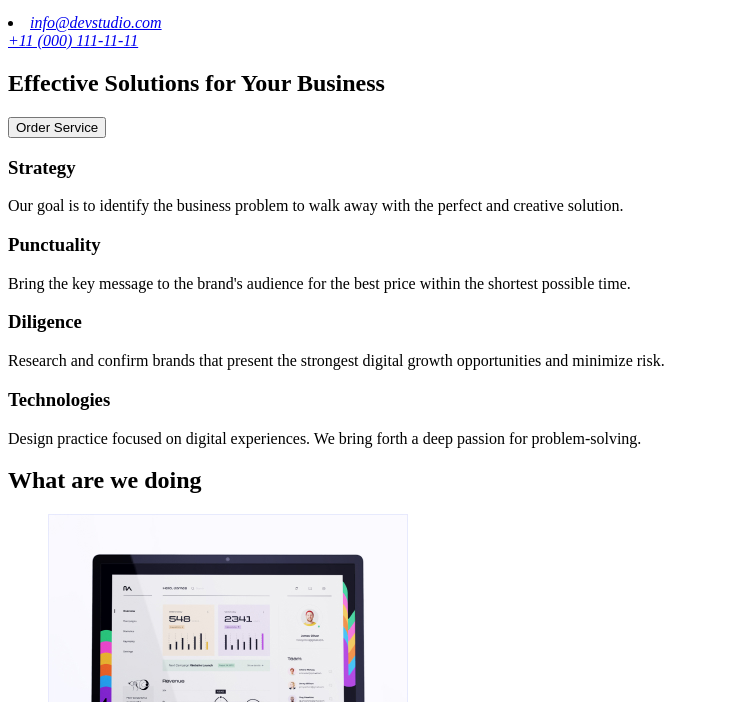
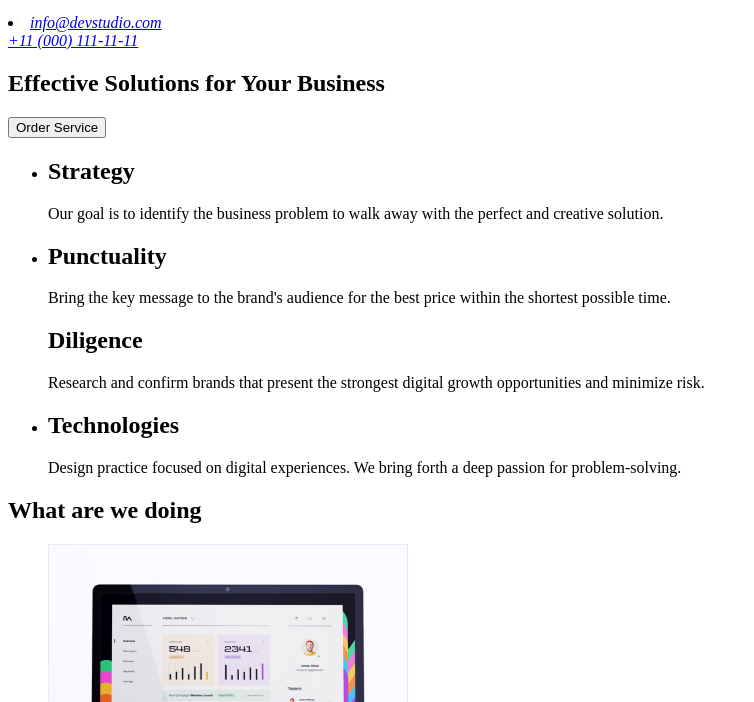
Before and after one commit to innainf/goit-markup-hw-03, a plain HTML site: page index.html in a window 1280 px wide. Shown: the part 98-800 px from the top of the page, without its empty margins (0-754 px from the left). Drawn offline with Linux system fonts and the light colour scheme.

Commit message:
Update index.html

```diff
--- a/index.html
+++ b/index.html
@@ -30,14 +30,22 @@
         <button type="button">Order Service</button>
     </section>
     <section>
-            <h3>Strategy</h3>
-            <p>Our goal is to identify the business problem to walk away with the perfect and creative solution. </p>
-            <h3>Punctuality</h3>
-            <p>Bring the key message to the brand's audience for the best price within the shortest possible time.</p>
-            <h3>Diligence</h3>
-            <p>Research and confirm brands that present the strongest digital growth opportunities and minimize risk.</p>
-            <h3>Technologies</h3>
-            <p>Design practice focused on digital experiences. We bring forth a deep passion for problem-solving.</p>
+        <ul>
+            <li>
+                <h2>Strategy</h2>
+                <p>Our goal is to identify the business problem to walk away with the perfect and creative solution. </p>
+            </li>
+            <li>
+                <h2>Punctuality</h2>
+                <p>Bring the key message to the brand's audience for the best price within the shortest possible time.</p>
+            </li>
+                <h2>Diligence</h2>
+                <p>Research and confirm brands that present the strongest digital growth opportunities and minimize risk.</p>
+            <li>
+                <h2>Technologies</h2>
+                <p>Design practice focused on digital experiences. We bring forth a deep passion for problem-solving.</p>
+            </li>
+        </ul>
     </section>
     <section>
         <h2>What are we doing</h2>
```
